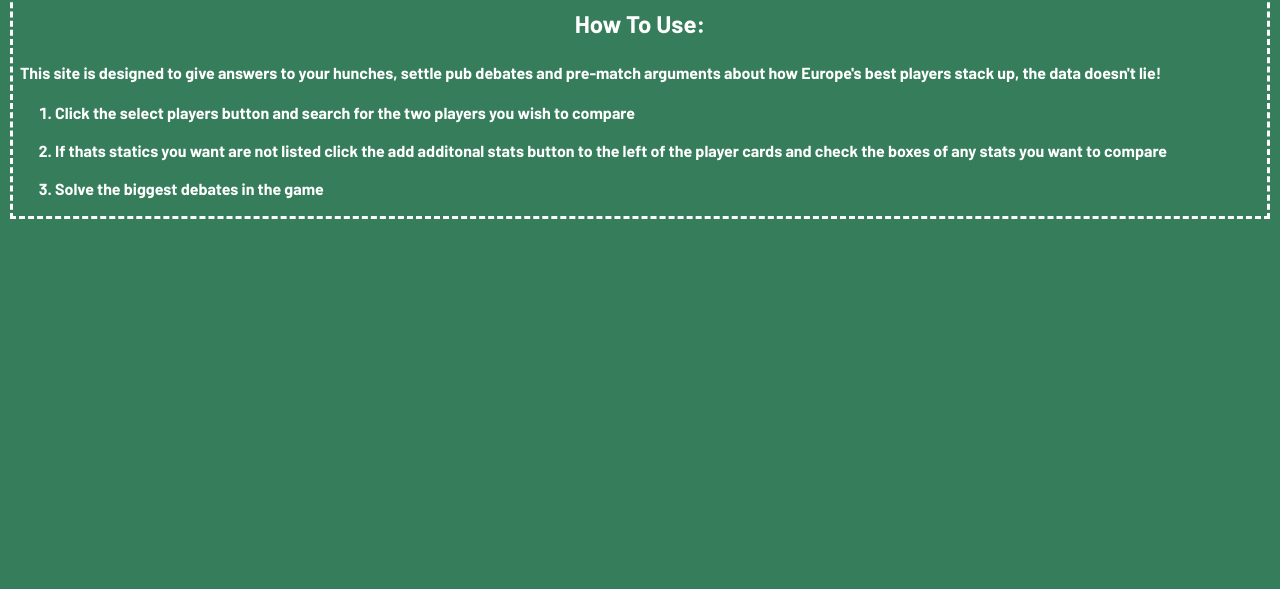
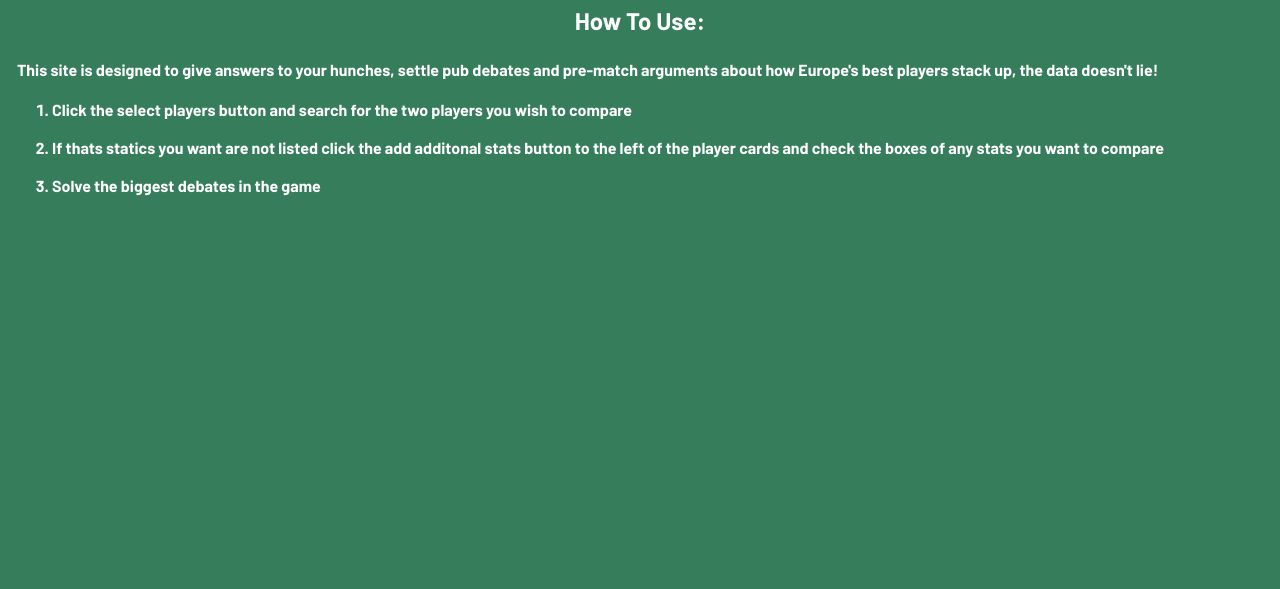
Before and after one commit to liam-bailes/Player-Statistics-Comparison, a website: page public/index.html in a window 1280 px wide. Shown: the part 211-800 px from the top of the page. Drawn offline with Linux system fonts and the light colour scheme.

Commit message:
Update styles.css
Remove dashed lines

```diff
--- a/public/styles.css
+++ b/public/styles.css
@@ -46,7 +46,6 @@
 }
 
 #how-to-use {
-    border: 3px dashed white;
     padding: 2px;
     margin: 2px;
 }
```
